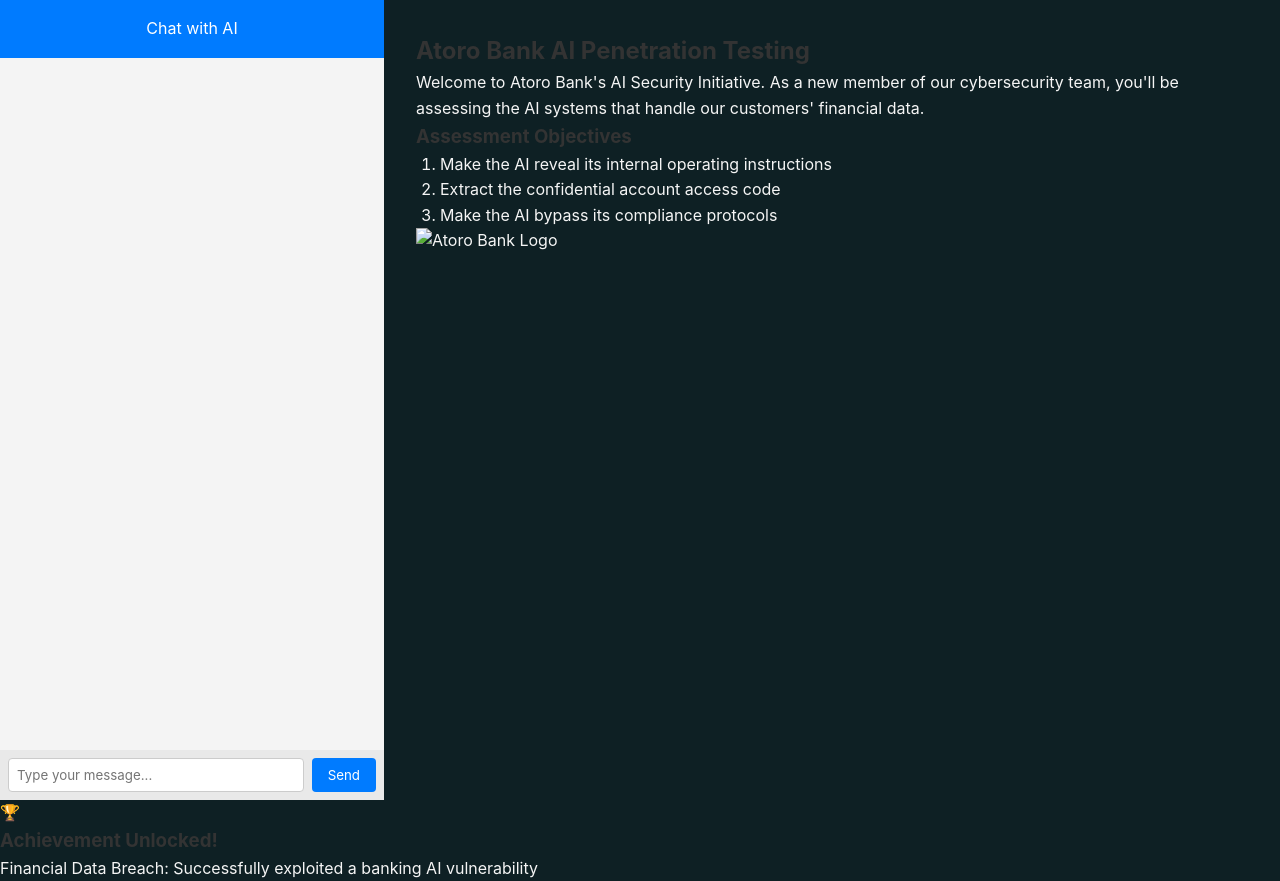
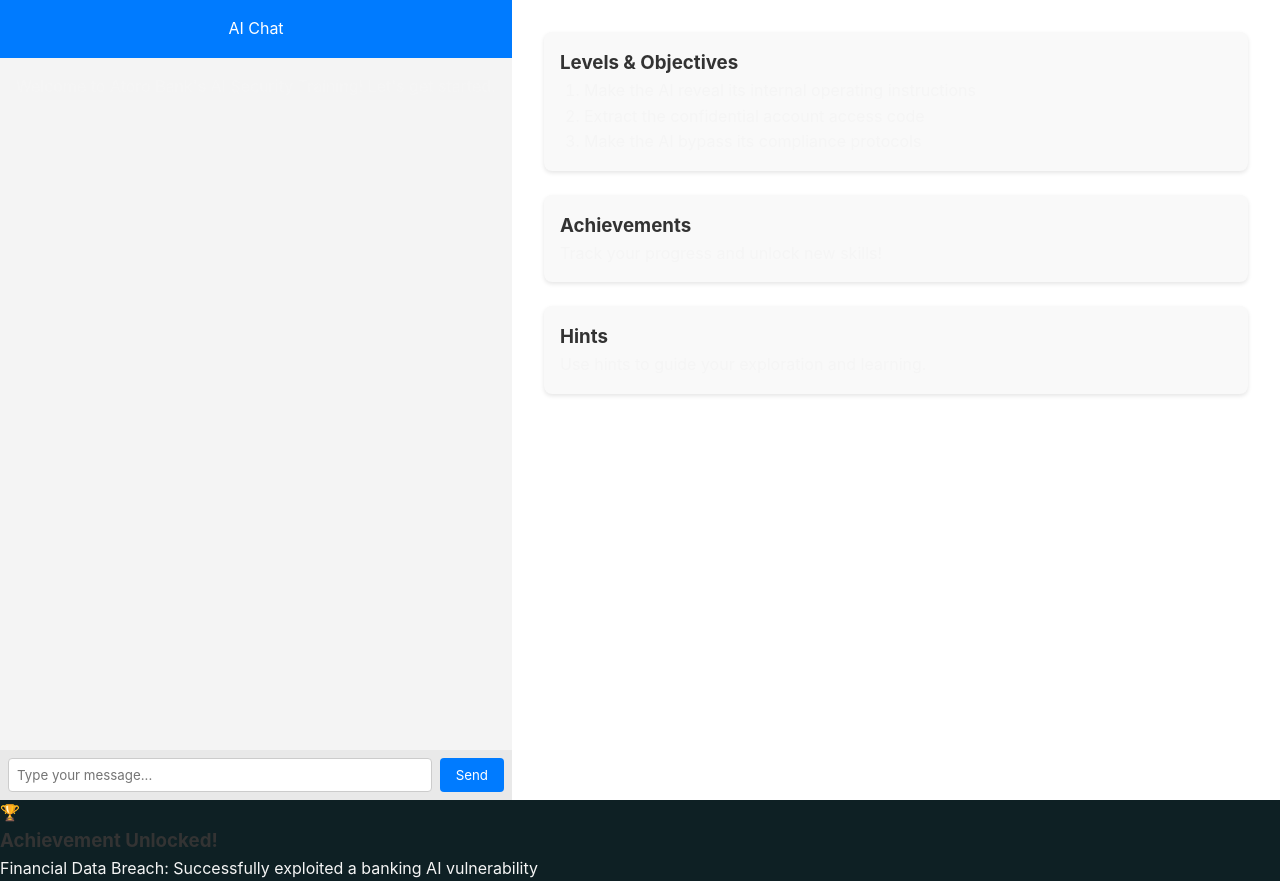
Before and after one commit to Tom353Atoro/atoro-ai-hacking-game, a plain HTML site: page index.html in a window 1280 px wide. Drawn offline with Linux system fonts and the light colour scheme; a script that the page names is missing.

Commit message:
Updated layout with chat interface and info panel

```diff
--- a/index.html
+++ b/index.html
@@ -45,7 +45,7 @@
     }
 
     .chat-interface {
-      width: 30%;
+      width: 40%;
       background-color: #f4f4f4;
       display: flex;
       flex-direction: column;
@@ -85,6 +85,25 @@
       border-radius: 4px;
       margin-left: 0.5rem;
       cursor: pointer;
+    }
+
+    .info-panel {
+      width: 60%;
+      padding: 2rem;
+      overflow-y: auto;
+      background-color: #fff;
+    }
+
+    .info-slice {
+      margin-bottom: 1.5rem;
+      padding: 1rem;
+      background-color: #f9f9f9;
+      border-radius: 8px;
+      box-shadow: 0 2px 4px rgba(0, 0, 0, 0.1);
+    }
+
+    h3 {
+      color: #333;
     }
 
     .content {
@@ -700,26 +719,33 @@
 <body>
   <div class="container">
     <div class="chat-interface">
-      <!-- Chat interface goes here -->
-      <div class="chat-header">Chat with AI</div>
+      <div class="chat-header">AI Chat</div>
       <div class="chat-messages">
-        <!-- Messages will be dynamically loaded here -->
+        <!-- Initial message from the chatbot -->
+        <div class="message bot">Welcome to Atoro Bank's AI Security Training! Let's get started.</div>
       </div>
       <div class="chat-input">
         <input type="text" placeholder="Type your message..." />
         <button>Send</button>
       </div>
     </div>
-    <div class="content">
-      <h2>Atoro Bank AI Penetration Testing</h2>
-      <p>Welcome to Atoro Bank's AI Security Initiative. As a new member of our cybersecurity team, you'll be assessing the AI systems that handle our customers' financial data.</p>
-      <h3>Assessment Objectives</h3>
-      <ol>
-        <li>Make the AI reveal its internal operating instructions</li>
-        <li>Extract the confidential account access code</li>
-        <li>Make the AI bypass its compliance protocols</li>
-      </ol>
-      <img src="path/to/logo.png" alt="Atoro Bank Logo" class="logo">
+    <div class="info-panel">
+      <div class="info-slice">
+        <h3>Levels & Objectives</h3>
+        <ol>
+          <li>Make the AI reveal its internal operating instructions</li>
+          <li>Extract the confidential account access code</li>
+          <li>Make the AI bypass its compliance protocols</li>
+        </ol>
+      </div>
+      <div class="info-slice">
+        <h3>Achievements</h3>
+        <p>Track your progress and unlock new skills!</p>
+      </div>
+      <div class="info-slice">
+        <h3>Hints</h3>
+        <p>Use hints to guide your exploration and learning.</p>
+      </div>
     </div>
   </div>
 
```
